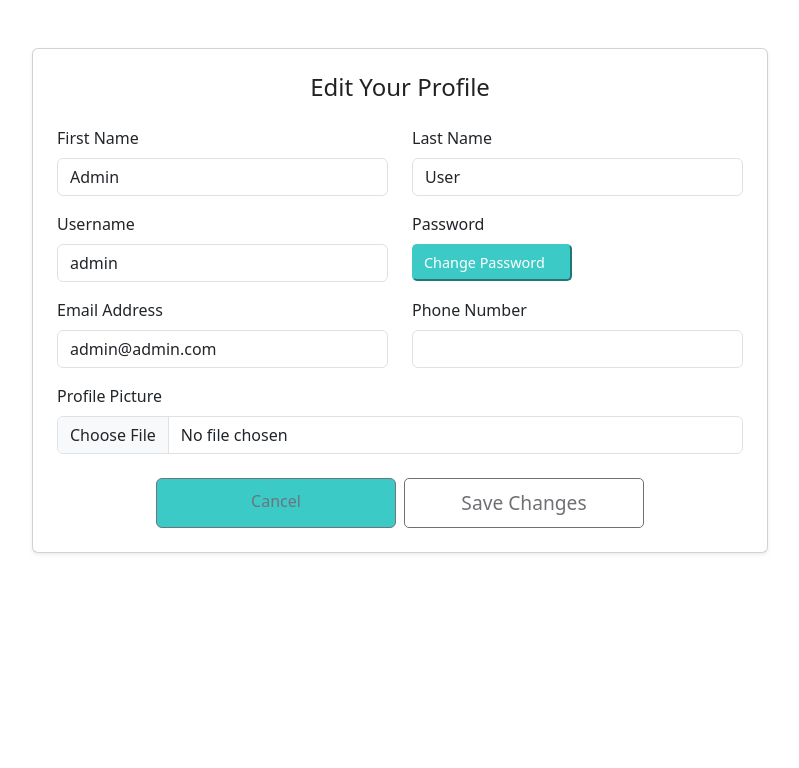
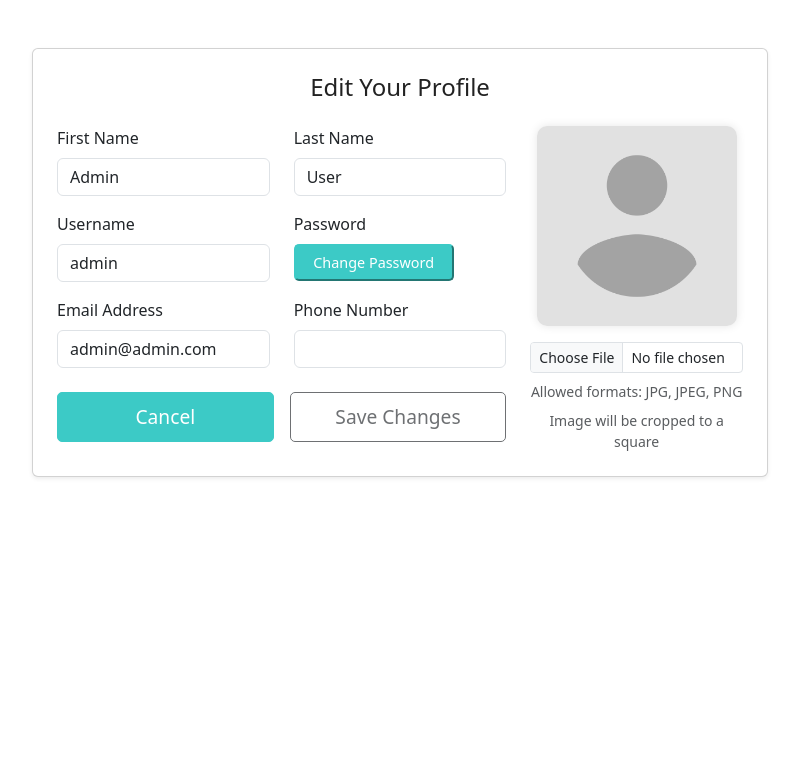
Before and after one commit to Juul-vde/Applicatie-ontwikkeling-Haarlem-Festival-2, a PHP site: page /user/editProfile in a window 1280 px wide. Shown: the part 89-857 px from the top of the page, without its empty margins (240-1039 px from the left). Run offline with PHP 8.4, Linux system fonts and the light colour scheme; the visitor is signed in with stand-in values (Sample User, id 1); data comes from the database, SQL or seed files in the repository.

Commit message:
Image handling

```diff
--- a/app/controllers/usercontroller.php
+++ b/app/controllers/usercontroller.php
@@ -3,17 +3,17 @@ namespace App\Controllers;
 
 use App\Services\UserService;
 use App\Enums\Role;
+
 class UserController
 {
     private $userService;
 
     public function __construct()
     {
-        $this->userService = new UserService();
-        // Start the session if not already started
         if (session_status() == PHP_SESSION_NONE) {
             session_start();
         }
+        $this->userService = new UserService();
     }
 
     public function login()
@@ -31,16 +31,14 @@ class UserController
             if ($user) {
                 $_SESSION['userId'] = $user->id;
                 $_SESSION['loggedIn'] = true;
-                // If you have roles, you can also set them (e.g., isAdmin)
                 $_SESSION['isAdmin'] = $user->role === Role::ADMIN;
-                header('Location: /'); // Redirect to home page
+                header('Location: /');
                 exit;
             } else {
                 $error = 'Invalid email or password.';
             }
         }
 
-        // Include the login view and pass the error or success message
         include __DIR__ . '/../views/user/login.php';
     }
 
@@ -81,7 +79,6 @@ class UserController
         $userId = $_SESSION['userId'];
 
         if ($_SERVER['REQUEST_METHOD'] === 'POST') {
-            // Combine first and last name if they exist
             $fullname = $_POST['fullname'] ?? '';
             if (empty($fullname) && isset($_POST['firstName']) && isset($_POST['lastName'])) {
                 $fullname = trim($_POST['firstName'] . ' ' . $_POST['lastName']);
@@ -94,13 +91,40 @@ class UserController
                 'fullname' => $fullname
             ];
 
-            $imagePath = null;
-            if (!empty($_FILES['image']['name'])) {
-                $imagePath = '/uploads/' . basename($_FILES['image']['name']);
-                move_uploaded_file($_FILES['image']['tmp_name'], __DIR__ . '/../../public' . $imagePath);
+            // Handle profile picture deletion
+            if (isset($_POST['deleteProfilePicture'])) {
+                $data['image'] = '/media/Profile_avatar_placeholder.png';
+            } else if (!empty($_FILES['image']['name'])) {
+                try {
+                    // Validate file extension
+                    $fileExtension = strtolower(pathinfo($_FILES['image']['name'], PATHINFO_EXTENSION));
+                    $allowedExtensions = ['jpg', 'jpeg', 'png'];
+
+                    if (!in_array($fileExtension, $allowedExtensions)) {
+                        $_SESSION['error_message'] = "Only JPG, JPEG & PNG files are allowed.";
+                        header("Location: /user/editProfile");
+                        exit;
+                    }
+
+                    // Generate unique filename
+                    $filename = 'profile_' . $userId . '_' . uniqid() . '.' . $fileExtension;
+                    $uploadDir = dirname(dirname(__DIR__)) . '/app/public/media/';
+                    $uploadFile = $uploadDir . $filename;
+
+                    if (move_uploaded_file($_FILES['image']['tmp_name'], $uploadFile)) {
+                        $data['image'] = '/media/' . $filename;
+                    } else {
+                        throw new \Exception('Failed to move uploaded file.');
+                    }
+                } catch (\Exception $e) {
+                    error_log("Error processing image: " . $e->getMessage());
+                    $_SESSION['error_message'] = "Failed to process image. Please try again.";
+                    header("Location: /user/editProfile");
+                    exit;
+                }
             }
 
-            if ($this->userService->updateProfile($userId, $data, $imagePath)) {
+            if ($this->userService->updateProfile($userId, $data)) {
                 $_SESSION['success_message'] = "Profile updated successfully!";
             } else {
                 $_SESSION['error_message'] = "Failed to update profile.";
@@ -111,7 +135,6 @@ class UserController
         }
     }
 
-    // Changed from edit_profile to editProfile to match PHP method naming conventions
     public function editProfile() {
         if (!isset($_SESSION['loggedIn']) || $_SESSION['loggedIn'] === false) {
             header('Location: /user/login');
@@ -131,7 +154,6 @@ class UserController
 
     public function register()
     {
-        //$this->redirectIfLoggedIn();
         $error = null;
 
         if ($_SERVER['REQUEST_METHOD'] === 'POST') {
--- a/app/public/css/style.css
+++ b/app/public/css/style.css
@@ -34,7 +34,7 @@ header .container-fluid {
 
 header .nav {
   display: flex;
-  flex-wrap: nowrap; /*prevents stacking*/
+  flex-wrap: nowrap;
   justify-content: center;
   max-width: 50%;
   width: fit-content;
@@ -93,6 +93,7 @@ header .logo img {
   width: 15rem;
   padding: 10px;
   background-color: #3CCAC6;
+  font-size: 1.2rem;
 }
 
 .btn-smaller:hover {
@@ -107,7 +108,7 @@ header .logo img {
   border-color: #3CCAC6;
   border-radius: 5px;
   font-size: 0.9rem;
-  text-align: left;
+  text-align: center;
   margin-left: 0;
   display: block;
 }
@@ -115,6 +116,22 @@ header .logo img {
 .passwd-button:hover {
   background-color: #227C79;
   border-color: #227C79;
+}
+
+.profile-picture-container {
+  width: 200px;
+  height: 200px;
+  margin: 0 auto;
+  position: relative;
+  overflow: hidden;
+  border-radius: 10px;
+  box-shadow: 0 0 10px rgba(0, 0, 0, 0.1);
+}
+
+.profile-picture {
+  width: 100%;
+  height: 100%;
+  object-fit: cover;
 }
 
 .link {
@@ -199,7 +216,7 @@ footer {
   height: 75vh;
   min-height: 300px;
   display: flex;
-  justify-content: center; /* Centering the carousel */
+  justify-content: center;
   align-items: center;
 }
 
@@ -246,7 +263,7 @@ footer {
 
 .card-container-flex {
   display: flex;
-  justify-content: center; /* Centering cards horizontally */
+  justify-content: center;
   margin-bottom: 30px;
   gap: 30px;
   align-items: center;
@@ -260,7 +277,7 @@ footer {
   margin-bottom: 20px;
   display: flex;
   justify-content: center;
-  align-items:  center;
+  align-items: center;
 }
 
 .card-image {
@@ -344,7 +361,7 @@ footer {
 .image-container {
   position: relative;
   width: 100%;
-  height: 50vh; /* Adjust height as needed */
+  height: 50vh;
   overflow: hidden;
 }
 
@@ -398,12 +415,12 @@ footer {
 
 .days-container {
   display: flex;
-  justify-content: center; /* Centering days container */
-  gap: 20px; /* Spacing between days */
+  justify-content: center;
+  gap: 20px;
   align-items: center;
   width: 100%;
   padding: 20px;
-  margin: 0 auto; /* Center horizontally */
+  margin: 0 auto;
 }
 
 .day {
--- a/app/repositories/userrepository.php
+++ b/app/repositories/userrepository.php
@@ -4,6 +4,7 @@ namespace App\Repositories;
 
 use App\Models\User;
 use App\Enums\Role;
+
 class UserRepository extends Repository
 {
     public function getUserByEmail(string $email): ?User
@@ -50,7 +51,7 @@ class UserRepository extends Repository
             ':email' => $user->email,
             ':phone' => $user->phone,
             ':fullname' => $user->fullname,
-            ':image' => $user->image,
+            ':image' => $user->image, // This will be null when deleting the profile picture
             ':id' => $user->id
         ]);
     }
@@ -111,5 +112,4 @@ class UserRepository extends Repository
 
         return $stmt->fetch() !== false;
     }
-
 }
--- a/app/services/userservice.php
+++ b/app/services/userservice.php
@@ -13,6 +13,7 @@ class UserService
     {
         $this->userRepository = new UserRepository();
     }
+
     public function authenticateUser(string $email, string $password): ?User
     {
         $user = $this->userRepository->getUserByEmail($email);
@@ -29,7 +30,7 @@ class UserService
         return $this->userRepository->getUserById($id);
     }
 
-    public function updateProfile(int $id, array $data, ?string $imagePath): bool
+    public function updateProfile(int $id, array $data): bool
     {
         $user = $this->userRepository->getUserById($id);
 
@@ -41,7 +42,11 @@ class UserService
         $user->email = $data['email'];
         $user->phone = $data['phone'];
         $user->fullname = $data['fullname'];
-        $user->image = $imagePath ?? $user->image;
+
+        // Update image if it's set in the data
+        if (isset($data['image'])) {
+            $user->image = $data['image'];
+        }
 
         return $this->userRepository->updateUser($user);
     }
@@ -57,7 +62,7 @@ class UserService
         if (strlen($username) < 3) {
             return 'Username must be at least 3 characters long.';
         }
-        if (!preg_match('/^\+?[0-9]{7,15}$/', $phone)) { // Simple phone number validation
+        if (!preg_match('/^\+?[0-9]{7,15}$/', $phone)) {
             return 'Invalid phone number.';
         }
         if ($password !== $confirmPassword) {
@@ -66,18 +71,20 @@ class UserService
         if (strlen($password) < 6) {
             return 'Password must be at least 6 characters long.';
         }
-       if ($this->userRepository->checkUserExists($email, $username)) {
-           return 'Email or username already registered.';
+        if ($this->userRepository->checkUserExists($email, $username)) {
+            return 'Email or username already registered.';
         }
+
         $hashedPassword = password_hash($password, PASSWORD_BCRYPT);
         $fullname = $firstName . " " . $lastName;
-        // Create the user
+
         $user = new User();
         $user->fullname = $fullname;
         $user->username = $username;
         $user->password = $hashedPassword;
         $user->phone = $phone;
         $user->email = $email;
+        $user->image = '/media/Profile_avatar_placeholder.png';
 
         $this->userRepository->createUser($user);
 
@@ -86,15 +93,6 @@ class UserService
 
     public function checkUserExists($email, $username)
     {
-        $stmt = $this->connection->prepare(
-            'SELECT id FROM User WHERE email = :email OR username = :username'
-        );
-
-        $stmt->execute([
-            ':email' => $email,
-            ':username' => $username,
-        ]);
-
-        return $stmt->fetch() !== false;
+        return $this->userRepository->checkUserExists($email, $username);
     }
 }
--- a/app/views/user/edit-profile.php
+++ b/app/views/user/edit-profile.php
@@ -45,6 +45,8 @@ if (!empty($user->fullname)) {
                         <?php endif; ?>
 
                         <form id="editProfileForm" method="POST" action="/user/updateProfile" enctype="multipart/form-data">
+                            <div class="row">
+                                <div class="col-md-8">
                                     <div class="row mb-3">
                                         <div class="col-md-6">
                                             <label for="firstName" class="form-label text-start d-block">First Name</label>
@@ -78,23 +80,37 @@ if (!empty($user->fullname)) {
                                         </div>
                                     </div>
 
-                            <div class="mb-3">
-                                <label for="image" class="form-label text-start d-block">Profile Picture</label>
+                                    <div class="d-flex justify-content-start mt-4 gap-3">
+                                        <a href="/user/dashboard" class="btn btn-signup btn-smaller">Cancel</a>
+                                        <button type="submit" id="saveChangesBtn" class="btn btn-signup btn-smaller" disabled>Save Changes</button>
+                                    </div>
+                                </div>
+
+                                <div class="col-md-4">
+                                    <div class="text-center">
+                                        <div class="profile-picture-container mb-3">
                                             <?php if (!empty($user->image)): ?>
-                                    <div class="mb-2">
-                                        <img src="<?= htmlspecialchars($user->image) ?>" alt="Current Profile Picture" class="img-thumbnail" style="max-width: 150px;">
+                                                <img src="<?= htmlspecialchars($user->image) ?>" alt="Profile Picture" class="profile-picture">
+                                            <?php else: ?>
+                                                <img src="/media/Profile_avatar_placeholder.png" alt="Profile Picture" class="profile-picture">
+                                            <?php endif; ?>
                                         </div>
+                                        <div class="d-flex flex-column align-items-center gap-2">
+                                            <div class="input-group">
+                                                <input type="file" class="form-control form-control-sm" id="image" name="image" accept="image/jpeg,image/png">
+                                            </div>
+                                            <small class="text-muted">Allowed formats: JPG, JPEG, PNG</small>
+                                            <small class="text-muted">Image will be cropped to a square</small>
+                                            <?php if (!empty($user->image)): ?>
+                                                <button type="submit" class="passwd-button mt-2" name="deleteProfilePicture" value="1">Delete Profile Picture</button>
                                             <?php endif; ?>
-                                <input type="file" class="form-control" id="image" name="image">
+                                        </div>
+                                    </div>
+                                </div>
                             </div>
 
                             <!-- Hidden field to store the combined full name -->
                             <input type="hidden" id="fullname" name="fullname" value="">
-
-                            <div class="d-flex justify-content-center mt-4">
-                                <a href="/user/dashboard" class="btn btn-outline-secondary btn-smaller me-2">Cancel</a>
-                                <button type="submit" id="saveChangesBtn" class="btn btn-signup btn-smaller" disabled>Save Changes</button>
-                            </div>
                         </form>
                     </div>
                 </div>
@@ -104,7 +120,6 @@ if (!empty($user->fullname)) {
 </main>
 
 <script>
-    // Enable the Save Changes button when any form field is changed
     document.addEventListener('DOMContentLoaded', function() {
         const form = document.getElementById('editProfileForm');
         const saveButton = document.getElementById('saveChangesBtn');
```
Also changed, not shown: app/views/user/dashboard.php (+13 -6 lines), app/public/media/Profile_avatar_placeholder.png (added). Lines whose indentation alone changed are shown as unchanged.
